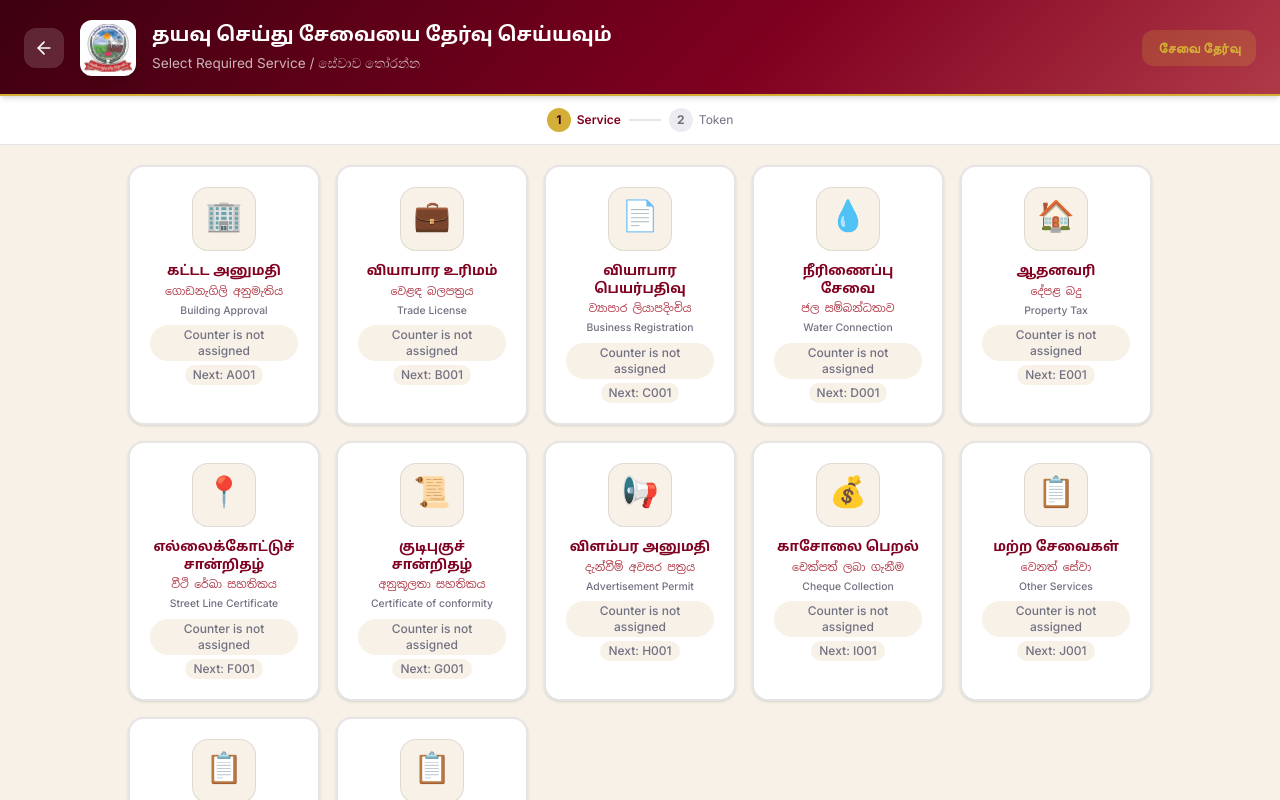
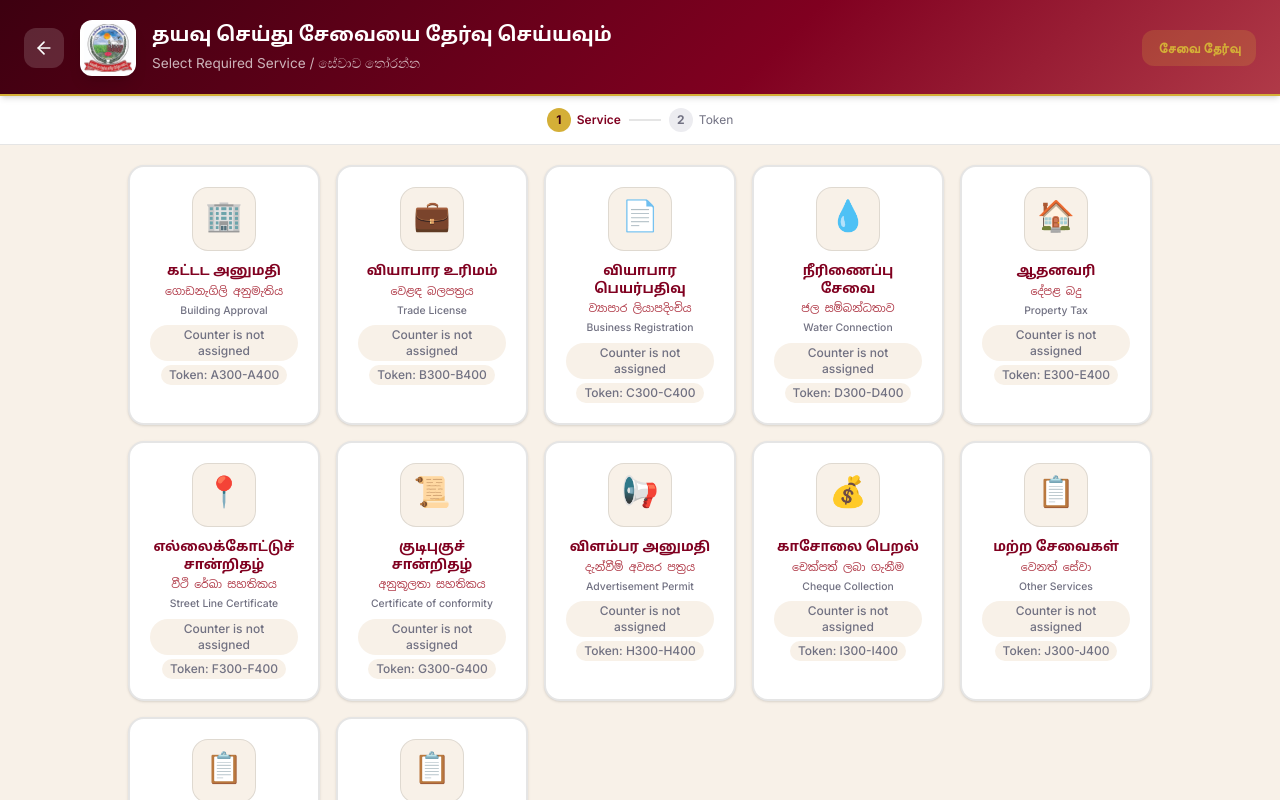
Before and after one commit to Crashstudio1/ReviewManagement, a React (Vite) app: page / in a window 1280 px wide. Both pictures are taken after a click on the button 442 px from the left and 671 px from the top of the page. Built offline with nearby package versions, Linux system fonts and the light colour scheme; no server answers.

Commit message:
Use temporary random token numbers

```diff
--- a/src/app/App.tsx
+++ b/src/app/App.tsx
@@ -31,6 +31,12 @@ interface GeneratedToken {
 
 const SERVICES_STORAGE_KEY = "gov-citizen-review-services";
 const TOKEN_USAGE_STORAGE_KEY = "gov-citizen-review-token-usage";
+const TEMPORARY_TOKEN_MIN = 300;
+const TEMPORARY_TOKEN_MAX = 400;
+
+function getTemporaryRandomTokenNumber() {
+  return Math.floor(Math.random() * (TEMPORARY_TOKEN_MAX - TEMPORARY_TOKEN_MIN + 1)) + TEMPORARY_TOKEN_MIN;
+}
 
 function loadServices() {
   try {
@@ -164,9 +170,9 @@ export default function App() {
       // Fall back to local token issuing when the MySQL API is unavailable.
     }
 
-    const next = (tokenCounters[svc.code] || 0) + 1;
-    const token = `${svc.code}${String(next).padStart(3, "0")}`;
-    setTokenCounters((prev) => ({ ...prev, [svc.code]: next }));
+    const tokenNumber = getTemporaryRandomTokenNumber();
+    const token = `${svc.code}${String(tokenNumber).padStart(3, "0")}`;
+    setTokenCounters((prev) => ({ ...prev, [svc.code]: tokenNumber }));
     recordTokenUsage(String(new Date().getFullYear()), svc.code);
     setGeneratedToken({
       token,
@@ -327,7 +333,6 @@ export default function App() {
         <ServiceSelection
           onSelect={handleSelectService}
           onBack={goHome}
-          tokenCounters={tokenCounters}
           services={services}
         />
       )}
--- a/src/app/components/ServiceSelection.tsx
+++ b/src/app/components/ServiceSelection.tsx
@@ -29,11 +29,10 @@ export const DEFAULT_SERVICES: Service[] = [
 interface Props {
   onSelect: (service: Service) => void;
   onBack: () => void;
-  tokenCounters: Record<string, number>;
   services: Service[];
 }
 
-export function ServiceSelection({ onSelect, onBack, tokenCounters, services }: Props) {
+export function ServiceSelection({ onSelect, onBack, services }: Props) {
   return (
     <div
       className="flex flex-col min-h-screen"
@@ -94,8 +93,7 @@ export function ServiceSelection({ onSelect, onBack, tokenCounters, services }:
       <main className="flex-1 p-5 overflow-auto">
         <div className="grid grid-cols-2 sm:grid-cols-3 lg:grid-cols-5 gap-4 max-w-5xl mx-auto">
           {services.map((svc) => {
-            const nextToken = (tokenCounters[svc.code] || 0) + 1;
-            const tokenStr = `${svc.code}${String(nextToken).padStart(3, "0")}`;
+            const tokenRange = `${svc.code}300-${svc.code}400`;
             const counterNumber = svc.counterNumber?.trim();
             const counterInstruction = counterNumber
               ? `You have to go to the counter ${counterNumber}`
@@ -176,7 +174,7 @@ export function ServiceSelection({ onSelect, onBack, tokenCounters, services }:
                   className="mt-1 text-xs px-2 py-0.5 rounded-full"
                   style={{ background: "var(--gov-cream)", color: "var(--muted-foreground)", fontFamily: "'Inter', sans-serif" }}
                 >
-                  Next: {tokenStr}
+                  Token: {tokenRange}
                 </div>
               </button>
             );
```
Also changed, not shown: 2 other files (tests, documents, lock files or other folders).
